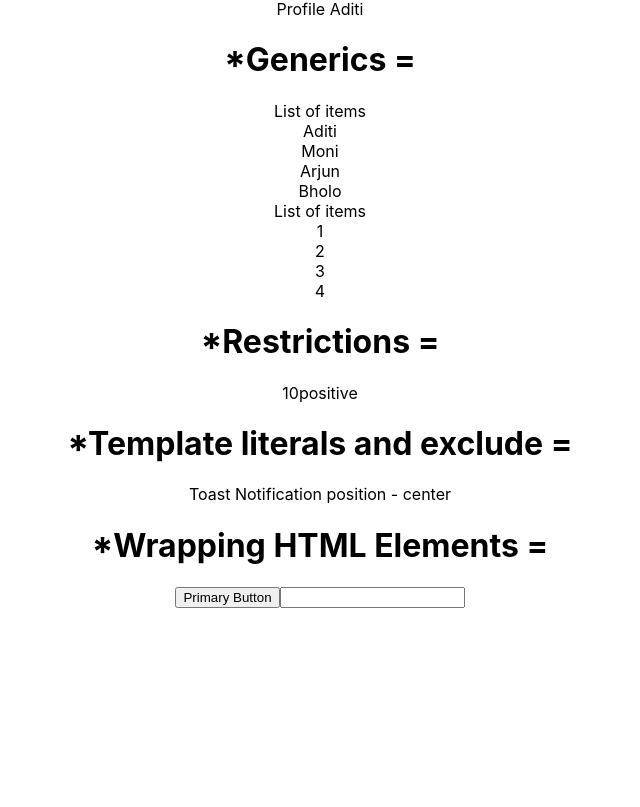
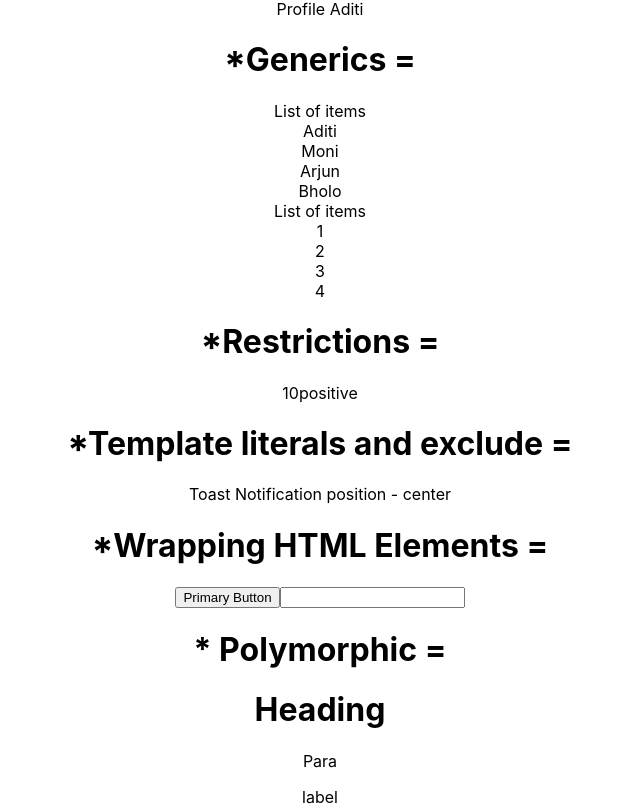
Before and after one commit to aditisolanki71/react-typescript-practice, a React (Create React App) app: page / in a window 1280 px wide. Shown: the part 1910-2717 px from the top of the page, without its empty margins (320-960 px from the left). Before the commit the page ends 2518 px from the top, so only its background shows below. Built offline with nearby package versions, Linux system fonts and the light colour scheme.

Commit message:
Polymorphic Component

```diff
--- a/src/App.tsx
+++ b/src/App.tsx
@@ -17,6 +17,7 @@
 import Toast from './components/templateliterals/Toast';
 import CustomButton from './components/html/CustomButton';
 import CustomInput from './components/html/CustomInput';
+import PolyMorphic from './components/polymorphic/Polymorphic';
 function App() {
   const personObject = {
     first: "Adi",
@@ -86,6 +87,9 @@
         Primary Button
       </CustomButton>
       <CustomInput />
+
+      <h1>* Polymorphic = </h1>
+      <PolyMorphic />
     </div>
   );
 }
--- /dev/null
+++ b/src/components/polymorphic/Polymorphic.tsx
@@ -0,0 +1,11 @@
+import Text from "./Text";
+const PolyMorphic = () => {
+   return (
+      <div>
+         <Text as="h1" size="lg">Heading</Text>
+         <Text as="p" size="md">Para</Text>
+         <Text as="label" htmlFor="helo" size="sm">label</Text>
+      </div>
+   )
+}
+export default PolyMorphic;
--- /dev/null
+++ b/src/components/polymorphic/Text.tsx
@@ -0,0 +1,16 @@
+import React from "react"
+type TextOwnProps<E extends React.ElementType> = {
+   size?: 'sm' | 'md' | 'lg',
+   color?: 'primary' | 'secondary'
+   children: React.ReactNode,
+   as?: E
+}
+type TextProps<E extends React.ElementType> = TextOwnProps<E>
+   & Omit<React.ComponentProps<E>, keyof TextOwnProps<E>>
+const Text = <E extends React.ElementType = "div">({ size, color, children,as  }: TextProps<E>) => {
+   const Component = as || 'div'
+   return (
+      <Component className={`class-with-${size}-${color}`}>{children}</Component>
+   )
+}
+export default Text;
```
